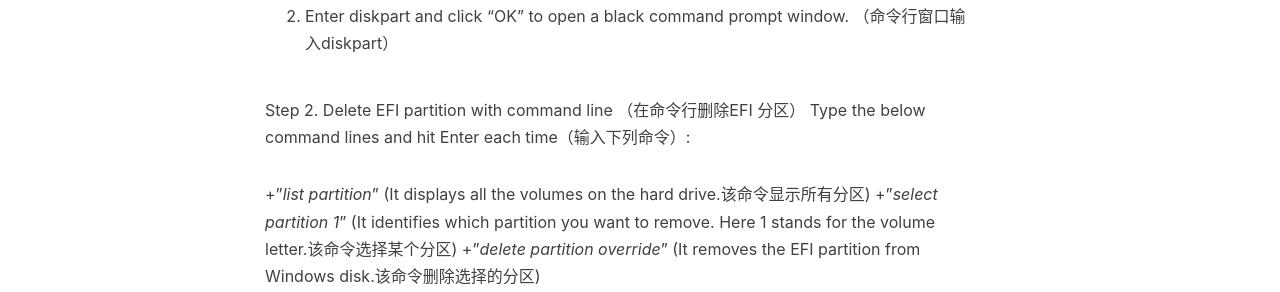
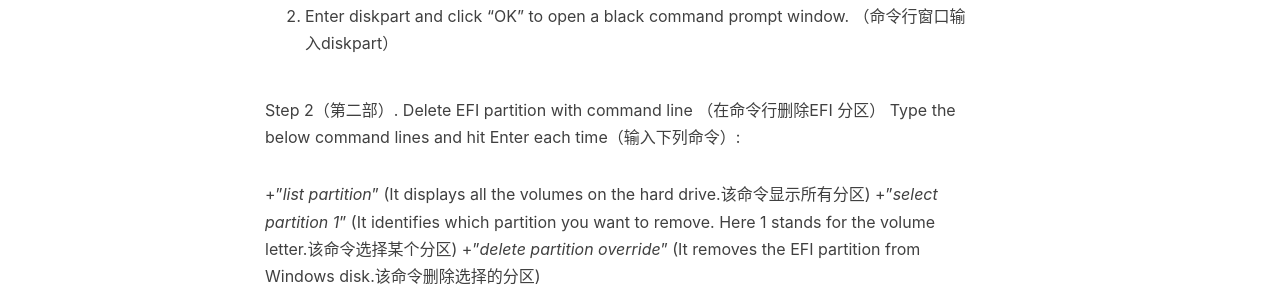
Before and after one commit to xuepro/xuepro.github.io, a Jekyll site: the page built from _posts/2019-06-07-how to delete EFI partiton.md, in a window 1280 px wide. Shown: the part 772-1064 px from the top of the page. Built offline with Jekyll 4.4.1, drawn with Linux system fonts in a browser that asks for light colours; nearby versions of some CDN libraries; comment, search, counter and statistics services are not loaded.

Commit message:
Update 2019-06-07-how to delete EFI partiton.md

```diff
--- a/_posts/2019-06-07-how to delete EFI partiton.md
+++ b/_posts/2019-06-07-how to delete EFI partiton.md
@@ -19,7 +19,7 @@ Step 1（第一步）. Open DiskPart（打开*DiskPart*）
 1. Hit "Windows Key + R" to open the run dialogue box. （点"Windows Key + R" 建 ）
 2. Enter diskpart and click "OK" to open a black command prompt window. （命令行窗口输入diskpart）
 
-Step 2. Delete EFI partition with command line （在命令行删除EFI 分区）
+Step 2（第二部）. Delete EFI partition with command line （在命令行删除EFI 分区）
 Type the below command lines and hit Enter each time（输入下列命令）:
 
 +"*list partition*"  (It displays all the volumes on the hard drive.该命令显示所有分区)
```
